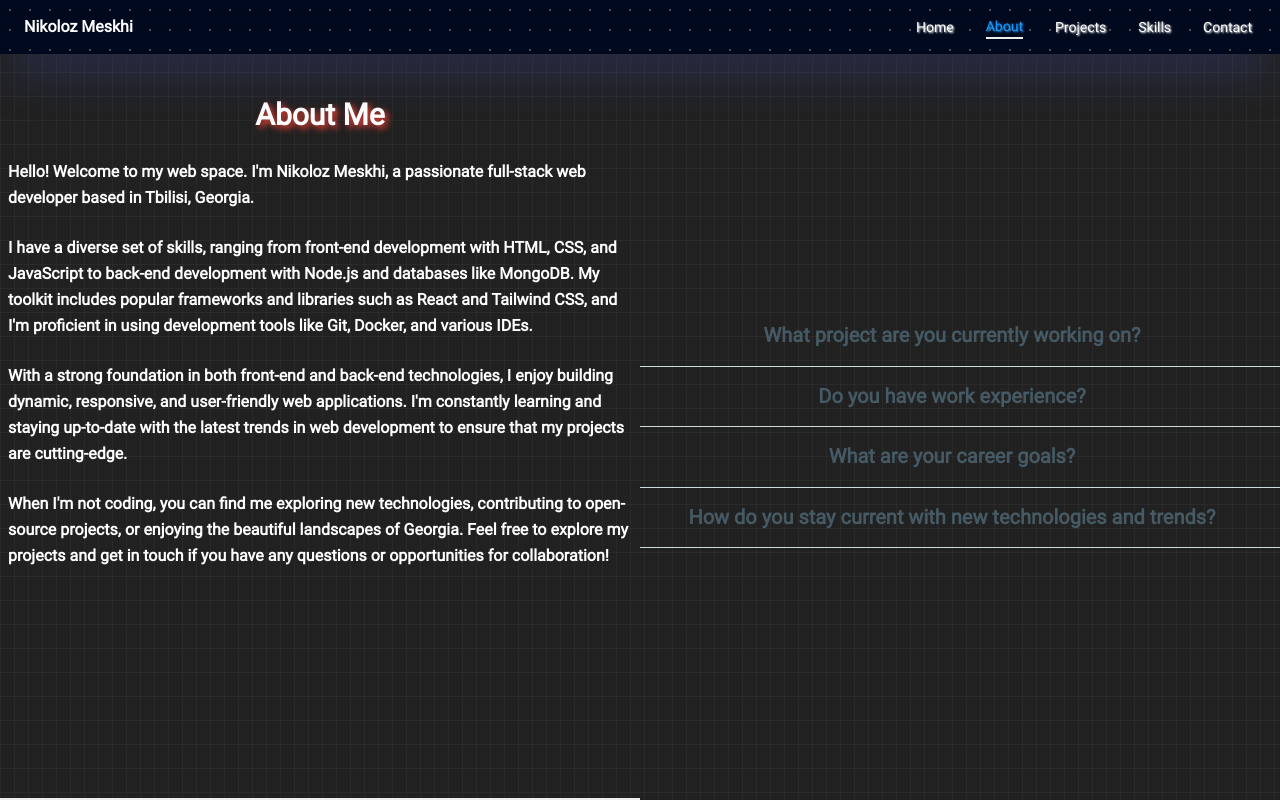
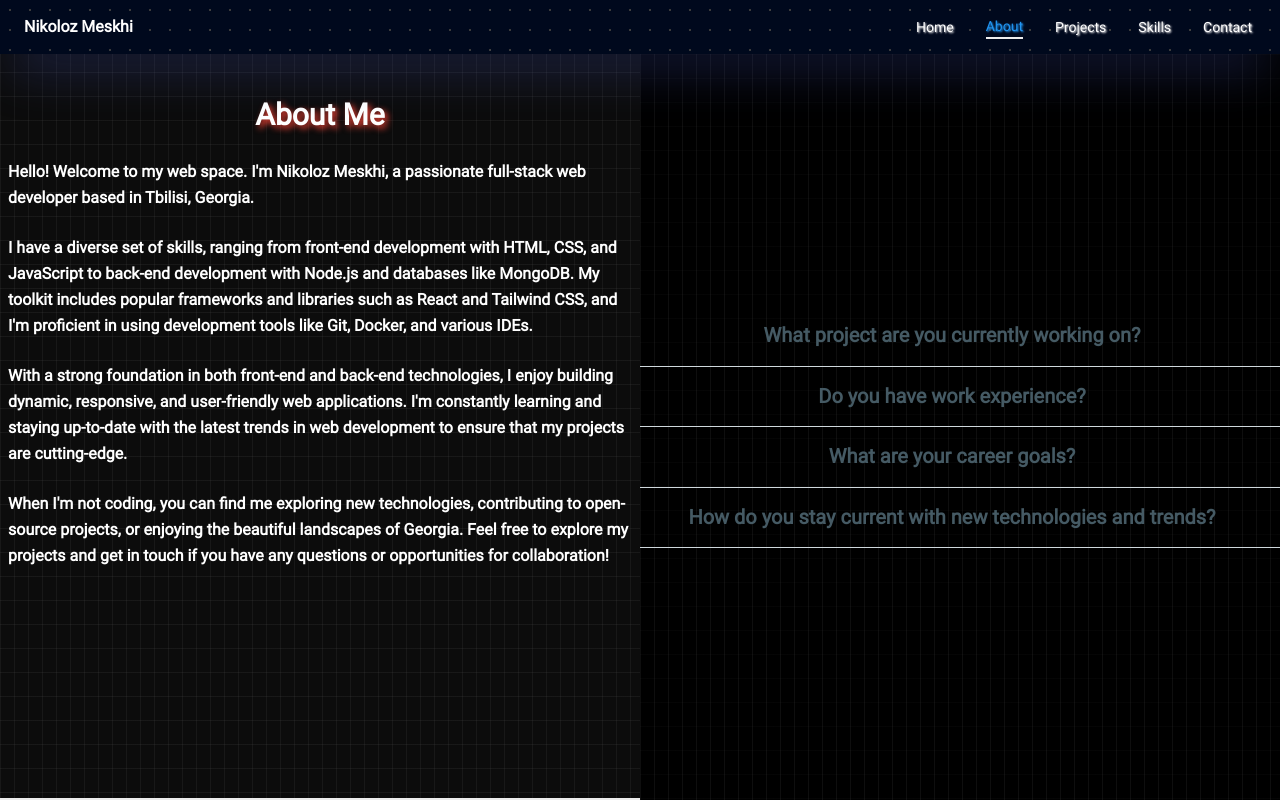
Before and after one commit to Nikolozi2004/Personal-Portfolio, a React (Vite) app: page /Personal-Portfolio/About in a window 1280 px wide. Built offline with nearby package versions, Linux system fonts and the light colour scheme.

Commit message:
icon and bg fix

```diff
--- a/src/index.css
+++ b/src/index.css
@@ -14,7 +14,7 @@
     align-items: center;
     flex-direction: column;
     --tw-bg-opacity: 1;
-    background-color: rgb(33 33 33 / var(--tw-bg-opacity));
+    background-color: rgb(12 12 12 / var(--tw-bg-opacity));
 }
 
 /* For WebKit (Chrome, Safari, etc.) */
--- a/src/pages/About.jsx
+++ b/src/pages/About.jsx
@@ -58,7 +58,7 @@ export const About = () => {
           </Typography>
         </div>
       </div>
-      <div className='md:h-full w-full md:w-1/2 flex flex-col items-center justify-center'>
+      <div className='md:h-auto bg-black w-full md:w-1/2 flex flex-col items-center justify-center bg-[linear-gradient(to_right,#4f4f4f2e_1px,transparent_1px),linear-gradient(to_bottom,#8080800a_1px,transparent_1px)] bg-[size:14px_24px]'>
         <Accordion open={open === 1} animate={CUSTOM_ANIMATION}>
           <AccordionHeader onClick={() => handleOpen(1)} className='justify-center px-2'>What project are you currently working on?</AccordionHeader>
           <AccordionBody>
--- a/src/pages/Contact.jsx
+++ b/src/pages/Contact.jsx
@@ -167,7 +167,7 @@ export const Contact = () => {
               <Typography variant="h4">
                 GitHub
               </Typography>
-              <GithubOriginal size='40' color='white' fill='white' className='my-2 [&_*]:fill-white'/>
+              <GithubOriginal size='40 40' color='white' fill='white' className='my-2 h-10 w-10 [&_*]:fill-white'/>
             </div>
           </a>
           <a href="https://www.linkedin.com/in/nikoloz-meskhi-a69bb2181/" target='_blank' className='px-2 mb-5 w-full lg:w-2/3 bg-white text-white rounded-sm hover:bg-[#000000] bg-[radial-gradient(#ffffff33_1px,#00091d_1px)] bg-[size:20px_20px]'>
@@ -175,7 +175,7 @@ export const Contact = () => {
               <Typography variant="h4">
                 Linked In
               </Typography>
-              <LinkedinOriginal size='40' color='white' fill='white' className='my-2' />
+              <LinkedinOriginal size='40' color='white' fill='white' className='my-2  h-10 w-10' />
             </div>
           </a>
           <div className='flex items-center justify-between mb-4 w-full lg:w-2/3 h-10 px-2 rounded-md bg-white hover:[background:radial-gradient(125%_125%_at_50%_10%,#000_40%,#63e_100%)] hover:text-white'>
--- a/src/pages/Home.jsx
+++ b/src/pages/Home.jsx
@@ -13,7 +13,7 @@ export const Home = () => {
       className='relative w-full homeh flex flex-col items-center justify-center'
 
     >
-      <div className="flex flex-col items-center justify-center text-white rounded-t-xl h-full max-w-screen-2xl w-full rounded-br-full rounded-bl-full p-5 [background:radial-gradient(125%_125%_at_50%_10%,#000_40%,#35136a_100%)]">
+      <div className="shadow-2xl shadow-purple-700 flex flex-col items-center justify-center text-white rounded-t-xl h-full max-w-screen-2xl w-full rounded-br-full rounded-bl-full p-5 [background:radial-gradient(125%_125%_at_50%_10%,#000_40%,#35136a_100%)]">
         <Typography
           variant='h1'
           className="font-bold ani text-center mb-4 bg-gradient-to-r from-blue-300 via-blue-gray-300 to-indigo-600 text-3xl md:text-4xl lg:text-5xl inline-block text-transparent bg-clip-text">I'm Nikolozi, a full stack web developer.</Typography>
```
